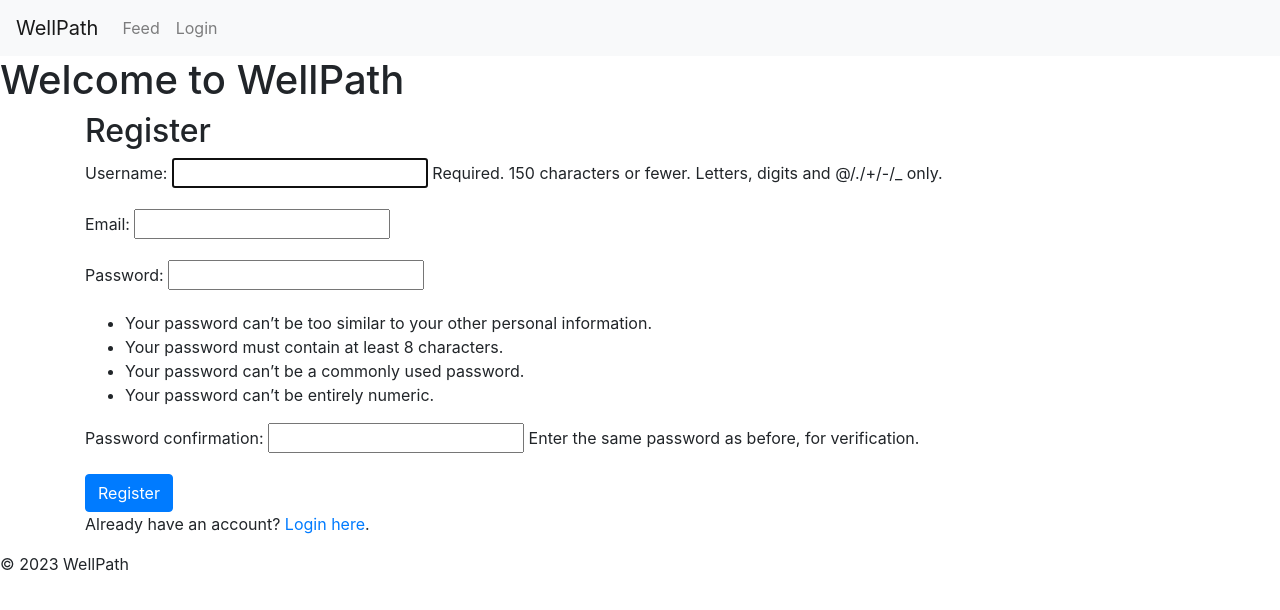
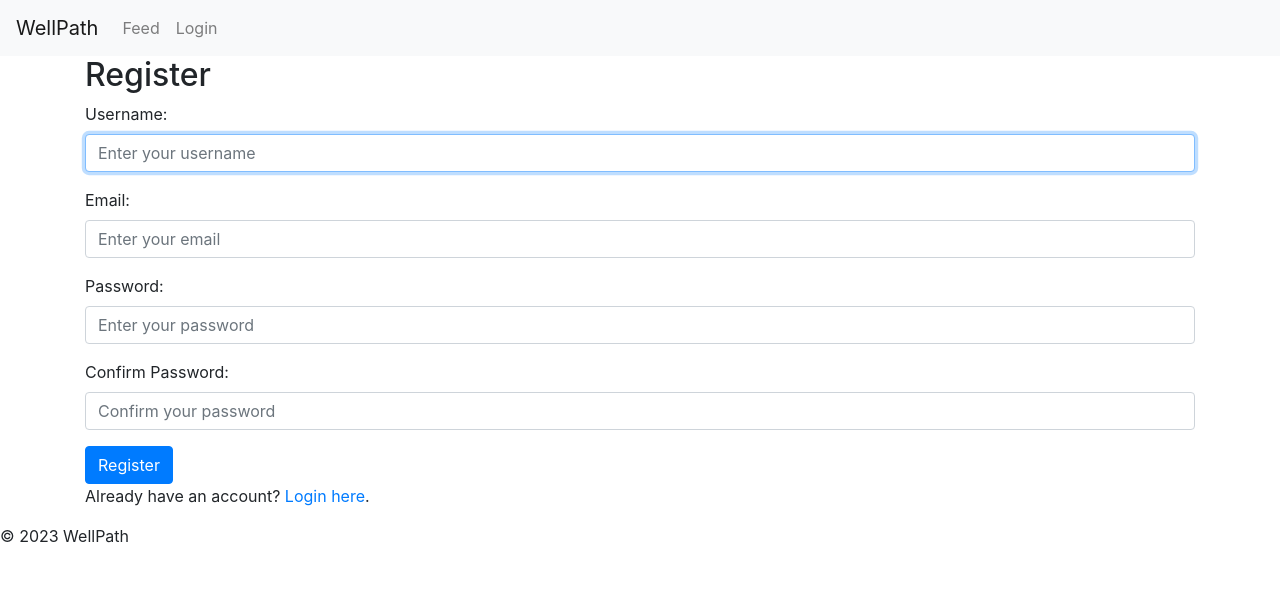
Before and after one commit to younglafire/Well-Path, a Django app: page /register/ in a window 1280 px wide. Shown: the top 610 px of the page. Run offline with Django 5.2, Linux system fonts and the light colour scheme; some libraries are stand-ins or nearby versions.

Commit message:
Done styling login form

```diff
--- a/WellPath/goals/forms.py
+++ b/WellPath/goals/forms.py
@@ -2,7 +2,33 @@ from django.contrib.auth.forms import UserCreationForm
 from django import forms
 
 class CustomUserCreationForm(UserCreationForm):
-    email = forms.EmailField(required=True)
+    email = forms.EmailField(
+        required=True,
+        widget=forms.EmailInput(attrs={
+            'class': 'form-control',
+            'placeholder': 'Enter your email'
+        })
+    )
+    username = forms.CharField(
+        widget=forms.TextInput(attrs={
+            'class': 'form-control',
+            'placeholder': 'Enter your username'
+        })
+    )
+    password1 = forms.CharField(
+        label="Password",
+        widget=forms.PasswordInput(attrs={
+            'class': 'form-control',
+            'placeholder': 'Enter your password'
+        })
+    )
+    password2 = forms.CharField(
+        label="Confirm Password",
+        widget=forms.PasswordInput(attrs={
+            'class': 'form-control',
+            'placeholder': 'Confirm your password'
+        })
+    )
 
     class Meta(UserCreationForm.Meta):
-        fields = UserCreationForm.Meta.fields + ("email",)
+        fields = ("username", "email", "password1", "password2")
--- a/WellPath/goals/templates/goals/base.html
+++ b/WellPath/goals/templates/goals/base.html
@@ -38,12 +38,9 @@
             {% endfor %}
         {% endif %}
     </div>
-    <header>
-        <h1>Welcome to WellPath</h1>
-    </header>
     <main>
         {% block content %}
-        <p>This is the main content area.</p>
+        <p></p>
         {% endblock %}
     </main>
 
--- a/WellPath/goals/templates/goals/index.html
+++ b/WellPath/goals/templates/goals/index.html
@@ -1,5 +1,7 @@
 {% extends 'goals/base.html' %}
+{% block content %}
 <div class="container">
     <h2>Feed</h2>
     <p>This is the feed page.</p>
 </div>
+{% endblock %}
--- a/WellPath/goals/views.py
+++ b/WellPath/goals/views.py
@@ -40,7 +40,7 @@ def register_view(request):
         if form.is_valid():
             form.save()
             username = form.cleaned_data.get("username")
-            password = form.cleaned_data.get("password1")
+            password = form.cleaned_data.get("password")
             user = authenticate(username=username, password=password)
             if user is not None:
                 login(request, user)
```
Also changed, not shown: WellPath/db.sqlite3.
